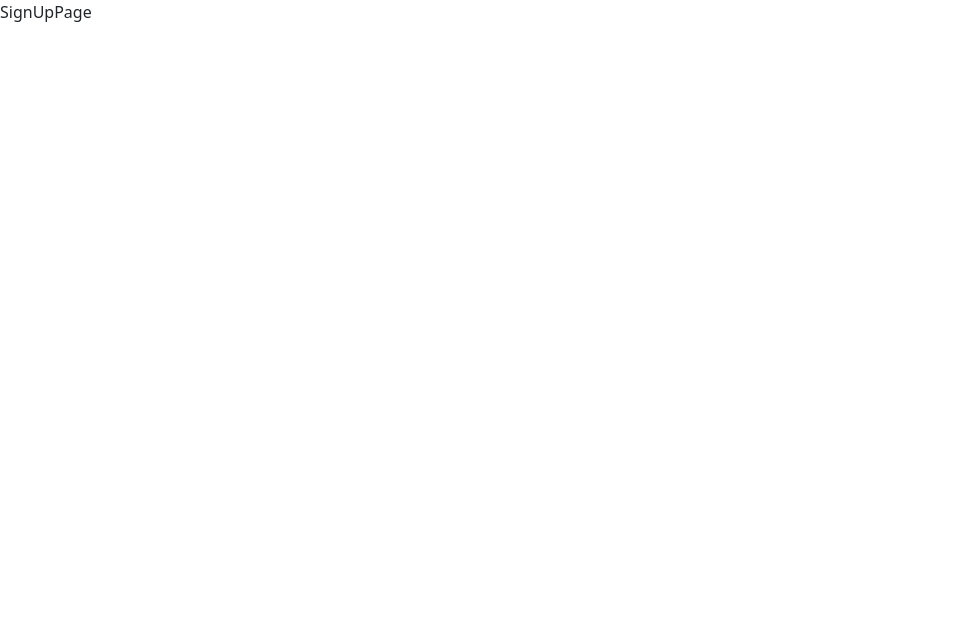
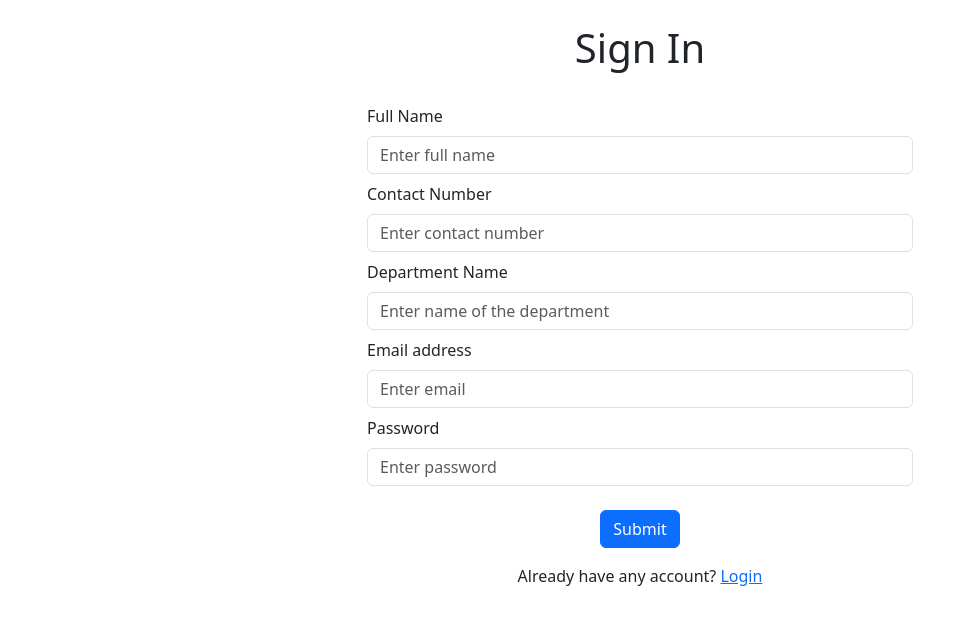
Before and after one commit to MiNHAZ-33/teacher-management-frontend, a React (Create React App) app: page /signup in a window 1280 px wide. Shown: the top 624 px of the page, without its empty margins (0-975 px from the left). Built offline with nearby package versions, Linux system fonts and the light colour scheme.

Commit message:
added sign up page

```diff
--- a/src/component/LoginPage.jsx
+++ b/src/component/LoginPage.jsx
@@ -33,4 +33,4 @@ const LoginPage = () => {
     )
 }
 
-export default LoginPage
+export default LoginPage;
--- a/src/component/SignUpPage.jsx
+++ b/src/component/SignUpPage.jsx
@@ -1,9 +1,49 @@
-import React from 'react'
+import React from 'react';
+import { Row, Col, Form, Button } from 'react-bootstrap';
+import { Link } from 'react-router-dom';
+import FormContainer from './FormContainer';
 
 const SignUpPage = () => {
-  return (
-    <div>SignUpPage</div>
-  )
+    return (
+        <FormContainer>
+            <h1 className='text-center pt-4 pb-4'>Sign In</h1>
+            <Form>
+                <Form.Group>
+                    <Form.Label>Full Name</Form.Label>
+                    <Form.Control type="text" placeholder="Enter full name" />
+                </Form.Group>
+                <Form.Group className='mt-2'>
+                    <Form.Label>Contact Number</Form.Label>
+                    <Form.Control type="number" placeholder="Enter contact number" />
+                </Form.Group>
+                <Form.Group className='mt-2'>
+                    <Form.Label>Department Name</Form.Label>
+                    <Form.Control type="text" placeholder="Enter name of the department" />
+                </Form.Group>
+                <Form.Group className='mt-2'>
+                    <Form.Label>Email address</Form.Label>
+                    <Form.Control type="email" placeholder="Enter email" />
+                </Form.Group>
+                <Form.Group className='mt-2'>
+                    <Form.Label>Password</Form.Label>
+                    <Form.Control type="password" placeholder="Enter password" />
+                </Form.Group>
+
+                <div className='text-center'>
+                <Button variant="primary" className='mt-4' type="submit">Submit</Button>
+                </div>
+            </Form>
+
+            <Row className='py-3 text-center'>
+                <Col>
+                    Already have any account?{' '}
+                    <Link to={'/login'}>
+                        Login
+                    </Link>
+                </Col>
+            </Row>
+        </FormContainer>
+    )
 }
 
-export default SignUpPage
+export default SignUpPage;
```
